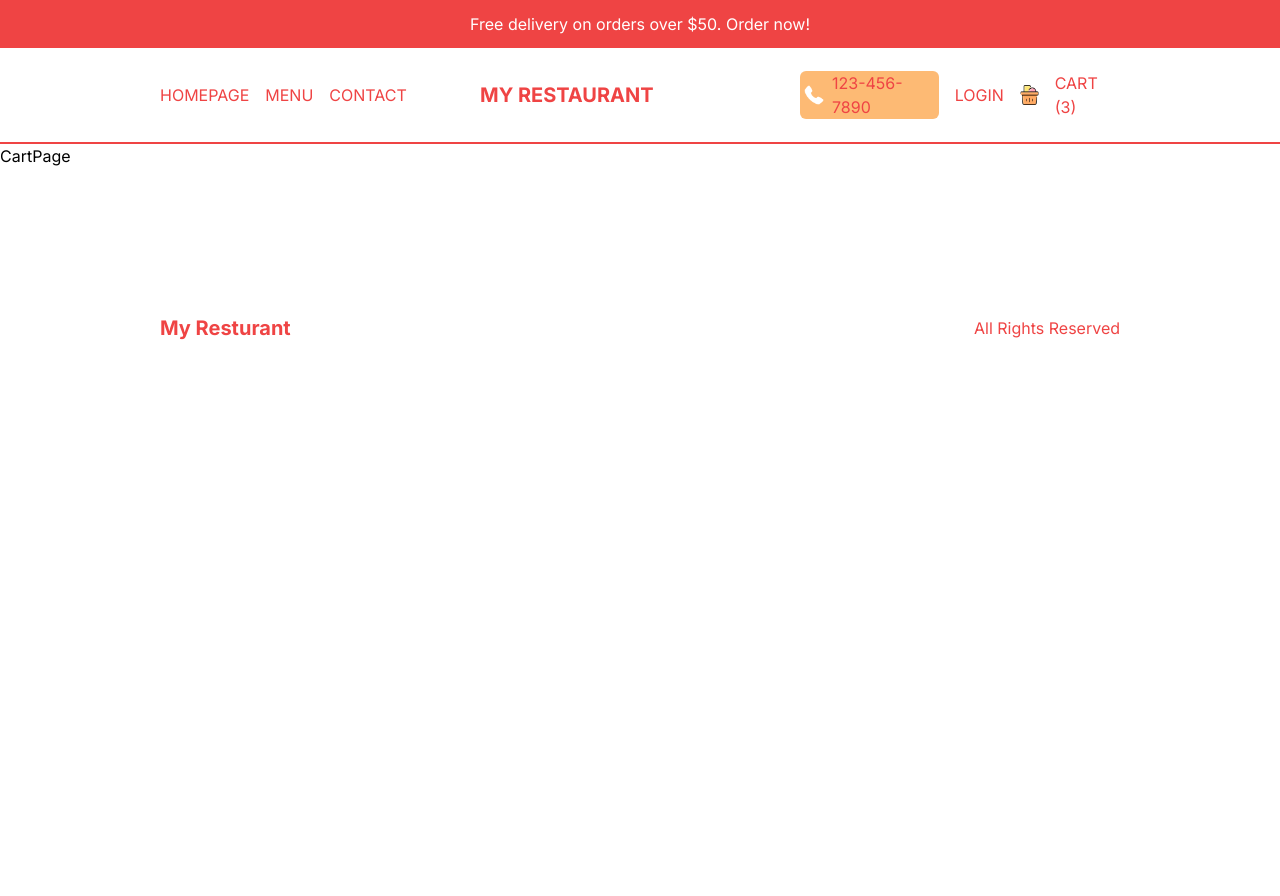
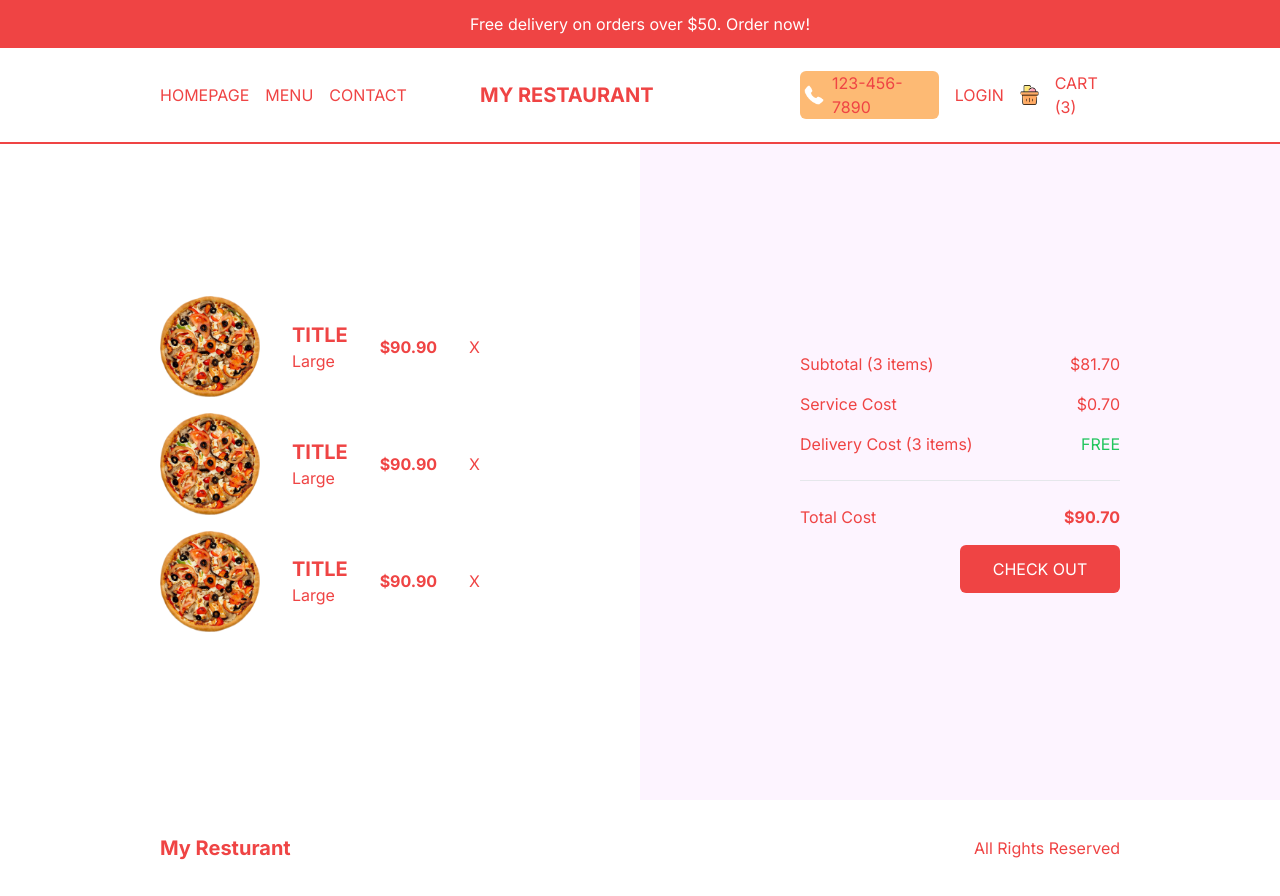
Before and after one commit to xeonmobius/myresturant, a Next.js app: page /cart in a window 1280 px wide. Before the commit the page ends 800 px from the top, so only its background shows below. Built offline with nearby package versions, Linux system fonts and the light colour scheme.

Commit message:
feat:finished the frontend

```diff
--- a/src/app/cart/page.tsx
+++ b/src/app/cart/page.tsx
@@ -1,9 +1,66 @@
-import React from 'react'
+import Image from "next/image";
 
 const CartPage = () => {
   return (
-    <div>CartPage</div>
-  )
-}
+    <div className="h-[calc(100vh-6rem)] md:h-[calc(100vh-9rem)] flex felx-col text-red-500 lg:flex-row ">
+      {/* Product Container */}
+      <div className="h-1/2 p-4 flex flex-col justify-center overflow-scroll lg:h-full lg:w-2/3 2xl:w-1/2 lg:px-20 xl:px-40">
+        {/* Single Item */}
+        <div className="flex items-center justify-between mb-4">
+          <Image src="/temporary/p1.png" alt="" width={100} height={100} />
+          <div>
+            <h1 className="uppercase text-xl font-bold">Title</h1>
+            <span>Large</span>
+          </div>
+          <h2 className="font-bold">$90.90</h2>
+          <span className="cursor-pointer">X</span>
+        </div>
+        {/* Single Item */}
+        <div className="flex items-center justify-between mb-4">
+          <Image src="/temporary/p1.png" alt="" width={100} height={100} />
+          <div>
+            <h1 className="uppercase text-xl font-bold">Title</h1>
+            <span>Large</span>
+          </div>
+          <h2 className="font-bold">$90.90</h2>
+          <span className="cursor-pointer">X</span>
+        </div>
+        {/* Single Item */}
+        <div className="flex items-center justify-between mb-4">
+          <Image src="/temporary/p1.png" alt="" width={100} height={100} />
+          <div>
+            <h1 className="uppercase text-xl font-bold">Title</h1>
+            <span>Large</span>
+          </div>
+          <h2 className="font-bold">$90.90</h2>
+          <span className="cursor-pointer">X</span>
+        </div>
+      </div>
+      {/* Payment Container */}
+      <div className="h-1/2 p-4 bg-fuchsia-50 flex flex-col gap-4 justify-center lg:h-full lg:w-2/3 2xl:w-1/2 lg:px-20 xl:px-40">
+        <div className="flex justify-between">
+          <span>Subtotal (3 items)</span>
+          <span>$81.70</span>
+        </div>
+        <div className="flex justify-between">
+          <span>Service Cost</span>
+          <span>$0.70</span>
+        </div>
+        <div className="flex justify-between">
+          <span>Delivery Cost (3 items)</span>
+          <span className="text-green-500">FREE</span>
+        </div>
+        <hr className="my-2" />
+        <div className="flex justify-between">
+          <span>Total Cost</span>
+          <span className="font-bold">$90.70</span>
+        </div>
+        <button className="bg-red-500 text-white p-3 rounded-md w-1/2 self-end">
+          CHECK OUT
+        </button>
+      </div>
+    </div>
+  );
+};
 
-export default CartPage
+export default CartPage;
--- a/src/app/login/page.tsx
+++ b/src/app/login/page.tsx
@@ -1,9 +1,36 @@
-import React from 'react'
+import Image from "next/image";
+import Link from "next/link";
 
 const LoginPage = () => {
   return (
-    <div>LoginPage</div>
-  )
-}
+    <div className="p-4 h-[calc(100vh-6rem)] md:h-[calc(100vh-9rem)] flex justify-center items-center">
+      {/* Box */}
+      <div className="h-full shadow-2xl rounded-md flex flex-col md:flex-row md:h-[70%] md:w-full lg:w-[60%] 2xl:w-1/2">
+        {/* Image Container */}
+        <div className="relative h-1/3 w-full md:h-full md:w-1/2">
+          <Image src="/loginBg.png" alt="" fill  className="object-cover"/>
+        </div>
+        {/* Form Container */}
+        <div className="p-10 flex flex-col gap-8 md:w-1/2">
+          <h1 className="font-bold text-xl xl:text-3xl">Welcome</h1>
+          <p>
+            Login to your account or create an account using the social buttons
+          </p>
+          <button className="flex gap-4 p-4 ring-1 ring-orange-100 rounded-md">
+            <Image src="/google.png" alt="" width={20} height={20} />
+            <span>Sign in with Google</span>
+          </button>
+          <button className="flex gap-4 p-4 ring-1 ring-blue-100 rounded-md">
+            <Image src="/facebook.png" alt="" width={20} height={20} />
+            <span>Sign in with Facebook</span>
+          </button>
+          <p className="text-sm">
+            Have a problem? <Link className="underline" href="/">Contact us</Link>
+          </p>
+        </div>
+      </div>
+    </div>
+  );
+};
 
-export default LoginPage
+export default LoginPage;
--- a/src/app/orders/page.tsx
+++ b/src/app/orders/page.tsx
@@ -2,7 +2,35 @@
 
 const OrderPage = () => {
   return (
-    <div>OrderPage</div>
+    <div className='p-4 lg:px-20 xl:px-40'>
+      <table className='w-full border-separate border-spacing-3'>
+        <thead>
+          <tr className='text-left'>
+            <th className='hidden md:block'>Order ID</th>
+            <th>Date</th>
+            <th>Price</th>
+            <th className='hidden md:block'>Products</th>
+            <th>Status</th>
+          </tr>
+        </thead>
+        <tbody>
+          <tr className='text-sm md:text-base bg-red-50'>
+            <td className='hidden md:block py-6 px-1'>11231231</td>
+            <td className='py-6 px-1'>12/12/2023</td>
+            <td className='py-6 px-1'>$90.90</td>
+            <td className='hidden md:block py-6 px-1'>Pizza Hawaian, Fries</td>
+            <td className='py-6 px-1'>On the way</td>
+          </tr>
+          <tr className='text-sm md:text-base odd:bg-grey-100'>
+            <td className='hidden md:block py-6 px-1'>11231231</td>
+            <td className='py-6 px-1'>12/12/2023</td>
+            <td className='py-6 px-1'>$90.90</td>
+            <td className='hidden md:block py-6 px-1'>Pizza Hawaian, Fries</td>
+            <td className='py-6 px-1'>Delivered</td>
+          </tr>
+        </tbody>
+      </table>
+    </div>
   )
 }
 
--- a/src/components/Footer.tsx
+++ b/src/components/Footer.tsx
@@ -2,7 +2,7 @@
 
 const Footer = () => {
   return (
-    <div className="h-12 md:h-24 p-4 lg:p-20 xl:p-40 text-red-500 flex items-center justify-between">
+    <div className="h-12 md:h-24 p-4 lg:px-20 xl:px-40 text-red-500 flex items-center justify-between">
       <Link href="/" className="font-bold text-xl">My Resturant</Link>
       <p>All Rights Reserved</p>
     </div>
--- a/src/components/Navbar.tsx
+++ b/src/components/Navbar.tsx
@@ -27,7 +27,7 @@
           <Image src="/phone.png" alt="cart" width={20} height={20} />
           <span>123-456-7890</span>
         </div>
-        {!user ? <Link href="/">Login</Link> : <Link href="/menu">Orders</Link>}
+        {!user ? <Link href="/login">Login</Link> : <Link href="/menu">Orders</Link>}
         <CartIcon />
       </div>
     </div>
```
